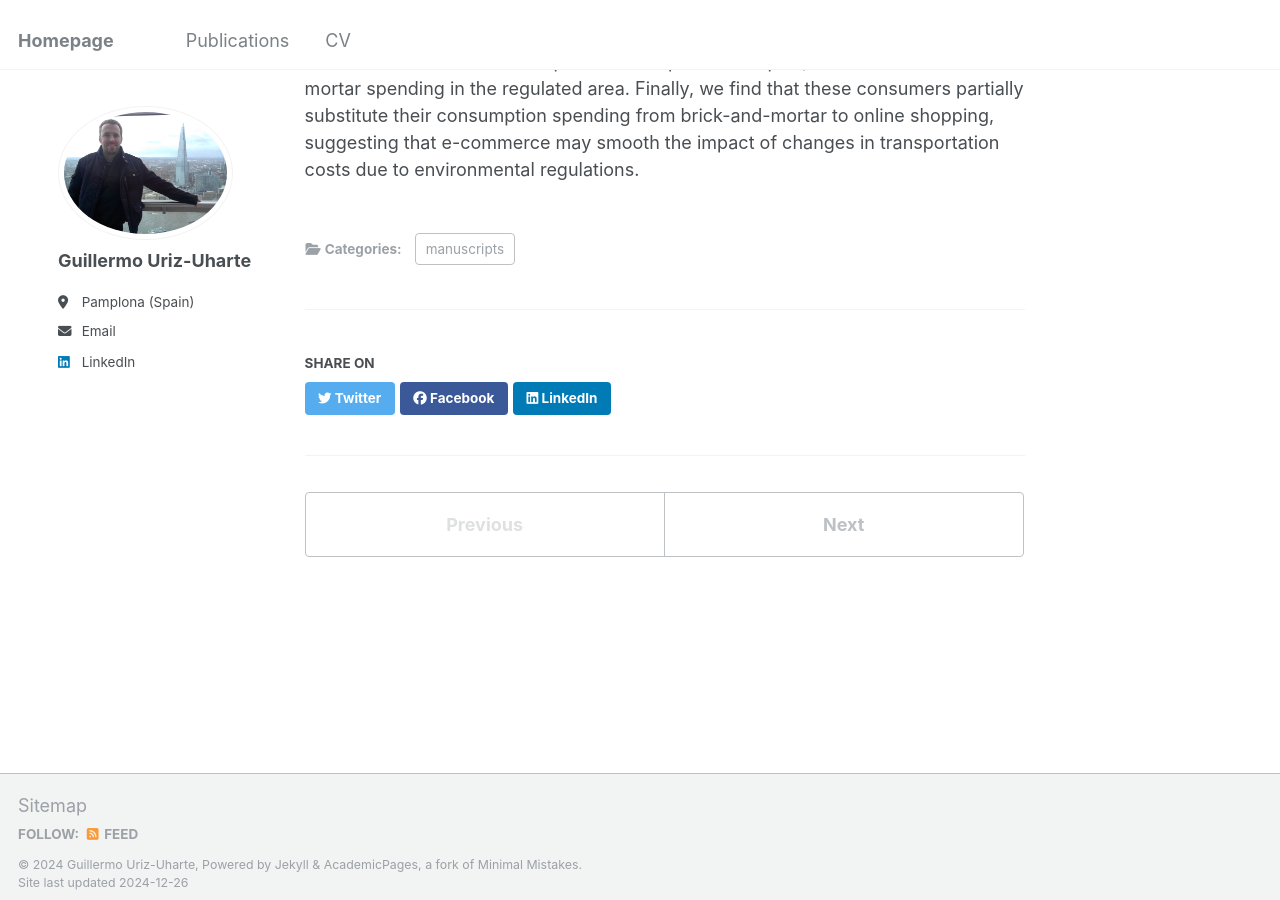
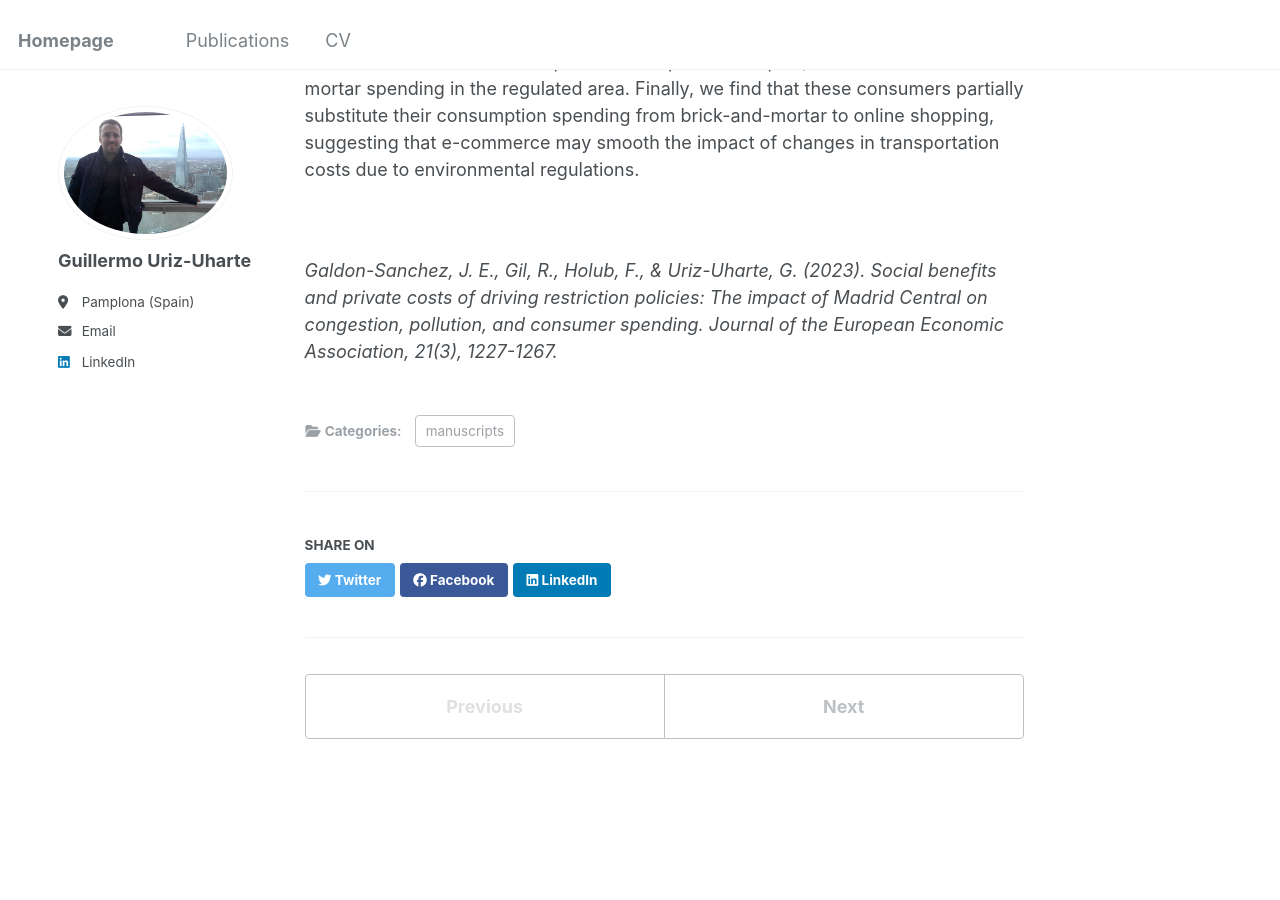
Before and after one commit to GuilleUriz/guillermouriz, a Jekyll site: the page built from _publications/JEEA_2023.md, in a window 1280 px wide and 900 px high, scrolled down 454 px. Built offline with Jekyll 4.4.1, drawn with Linux system fonts in a browser that asks for light colours; part of the change alters nothing that is shown.

Commit message:
Update JEEA_2023.md

```diff
--- a/_publications/JEEA_2023.md
+++ b/_publications/JEEA_2023.md
@@ -8,7 +8,10 @@ date: 2023-06-01
 venue: 'Journal of the European Economic Association'
 slidesurl:
 paperurl: 'https://academic.oup.com/jeea/article-abstract/21/3/1227/6779684 '
-citation: 'Galdon-Sanchez, J. E., Gil, R., Holub, F., & Uriz-Uharte, G. (2023). Social benefits and private costs of driving restriction policies: The impact of Madrid Central on congestion, pollution, and consumer spending. Journal of the European Economic Association, 21(3), 1227-1267.'
 ---
 
 Low Emission Zones are defined areas within a city where driving restrictions are introduced with the aim to reduce pollution, but they may also unintentionally distort consumer spending decisions. By increasing transportation costs to ban-affected areas, driving restrictions could discourage spending in stores of those areas. This paper empirically evaluates the effects of a driving restriction regulation in Madrid, Spain, known as Madrid Central. First, using a difference-in-differences identification strategy, we find an immediate decrease of 19% in pollution and of 16% in congestion. Second, we rely on credit card transaction data to show consumers most affected by the regulation (i.e., those living further away Madrid Central area and with lower options to use public transport) reduced their brick-and-mortar spending in the regulated area. Finally, we find that these consumers partially substitute their consumption spending from brick-and-mortar to online shopping, suggesting that e-commerce may smooth the impact of changes in transportation costs due to environmental regulations.
+
+<br>
+
+<cite>Galdon-Sanchez, J. E., Gil, R., Holub, F., & Uriz-Uharte, G. (2023). Social benefits and private costs of driving restriction policies: The impact of Madrid Central on congestion, pollution, and consumer spending. Journal of the European Economic Association, 21(3), 1227-1267.<cite>
```
